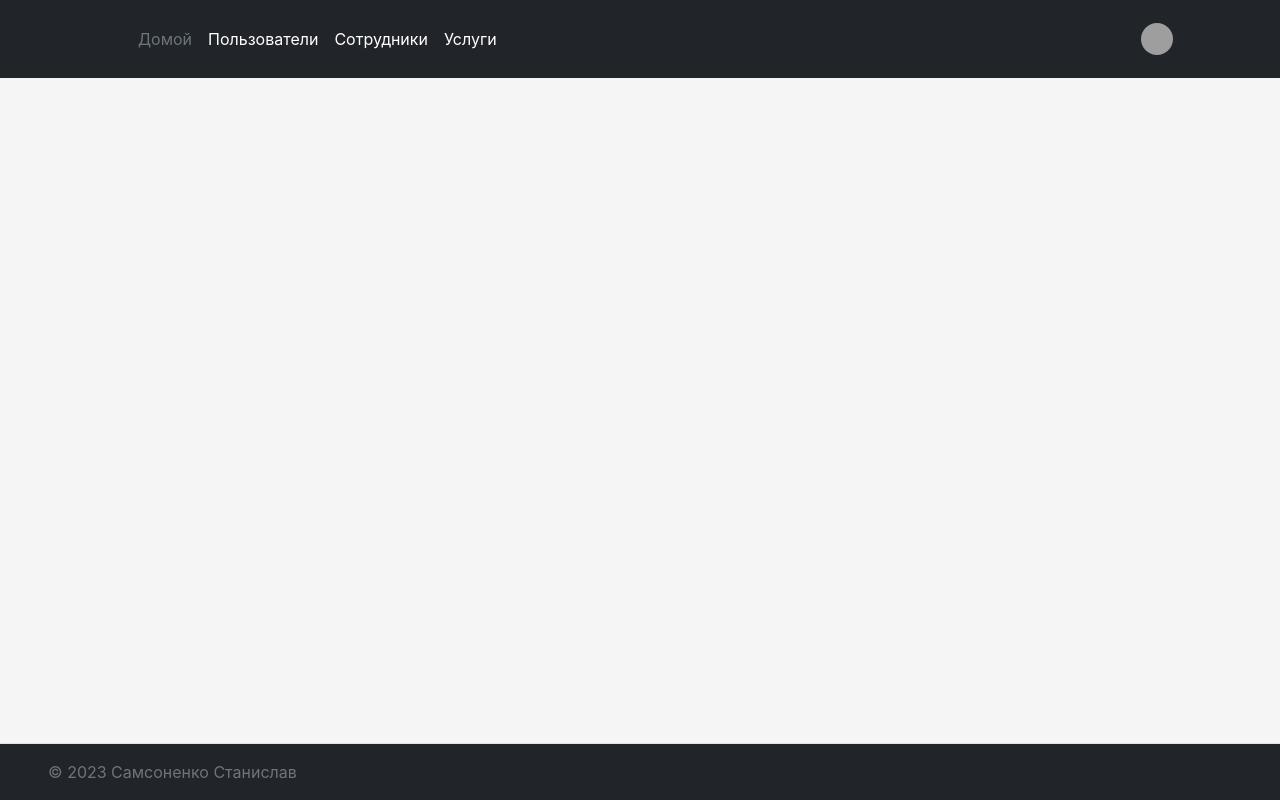
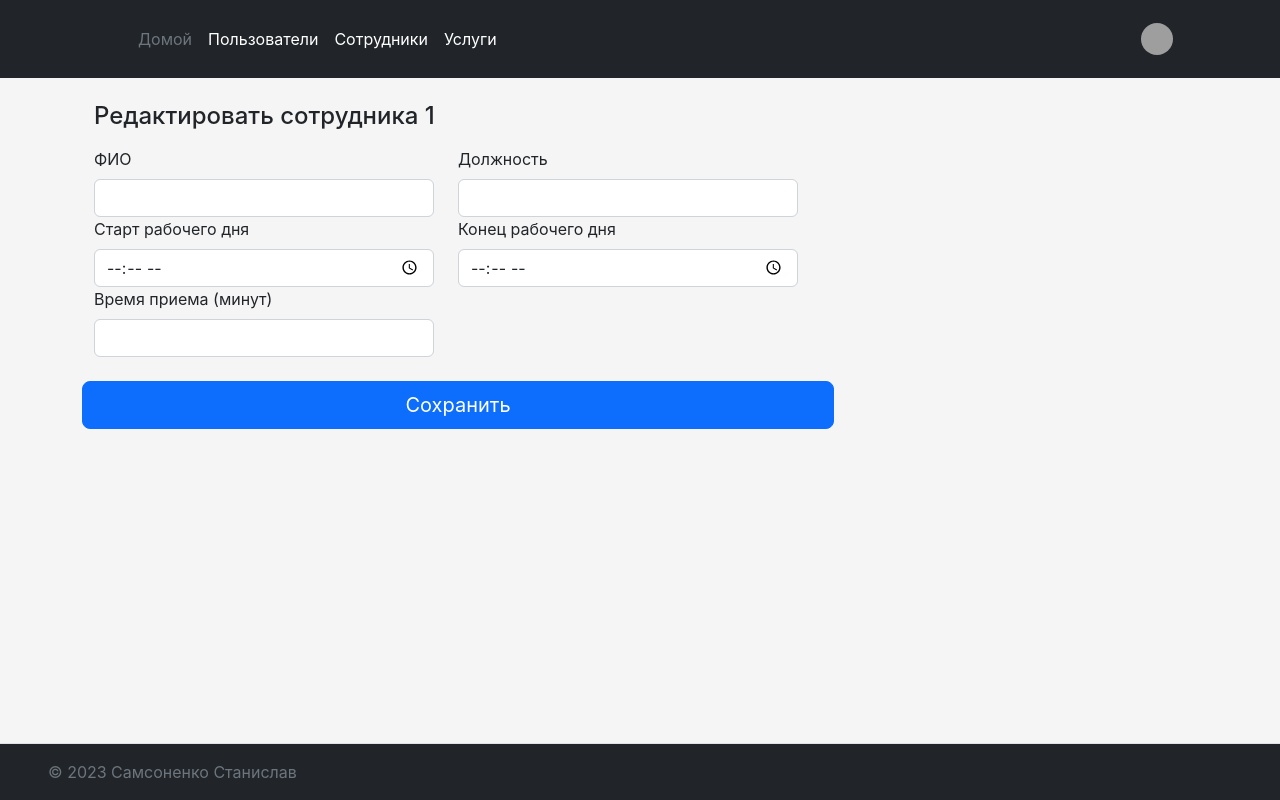
Before and after one commit to Samsonenko-Stanislav/Dental_clinic_coursework, a React (Create React App) app in the folder client/front-end/: page /employee/edit/1 in a window 1280 px wide. Built offline with nearby package versions, Linux system fonts and the light colour scheme; grey boxes are pictures that could not be loaded.

Commit message:
Added Employee Edit

```diff
--- a/client/front-end/src/App.js
+++ b/client/front-end/src/App.js
@@ -18,6 +18,7 @@ import './App.css';
 import 'bootstrap/dist/css/bootstrap.min.css';
 import AddNewUser from './pages/AddNewUser';
 import AddEmployee from './pages/AddEmployee';
+import EditEmployee from './pages/EditEmployee';
 
 const App = () => {
   return (
@@ -36,6 +37,7 @@ const App = () => {
             <Route path='/appointments/add' element={<AppointmentsAdd />} />
             <Route path='/employee' element={<Employee />} />
             <Route path='/employee/new' element={<AddEmployee />} />
+            <Route path='/employee/edit/:id' element={<EditEmployee />} />
             <Route path='/user' element={<Users />} />
             <Route path='/user/new' element={<AddNewUser />} />
             <Route path='/good' element={<Goods />} />
--- /dev/null
+++ b/client/front-end/src/pages/EditEmployee.js
@@ -0,0 +1,66 @@
+import React, { useState } from 'react';
+import { useParams } from 'react-router-dom';
+
+const EditEmployee = (props) => {
+  const params = useParams()
+  const [employee, setEmployee]= useState({})
+
+  const handleSubmit = (event) => {
+    event.preventDefault();
+
+    // Perform form submission logic here
+  };
+
+  return (
+    <div className="container">
+      <div className="col-md-7 col-lg-8">
+        <h4 className="mb-3">Редактировать сотрудника {params.id}</h4>
+        <form onSubmit={handleSubmit}>
+          <div className="row">
+            <div className="row col-12">
+              <div className="col-6">
+                <label htmlFor="fullName" className="form-label">
+                  ФИО
+                </label>
+                <input type="text" name="fullName" className="form-control" id="fullName" required value={employee.fullName} />
+              </div>
+              <div className="col-6">
+                <label htmlFor="jobTitle" className="form-label">
+                  Должность
+                </label>
+                <input type="text" name="jobTitle" className="form-control" id="jobTitle" value={employee.jobTitle} />
+              </div>
+            </div>
+            <div className="row col-12">
+              <div className="col-6">
+                <label htmlFor="workStart" className="form-label">
+                  Старт рабочего дня
+                </label>
+                <input type="time" name="workStart" className="form-control" id="workStart" value={employee.workStart} />
+              </div>
+              <div className="col-6">
+                <label htmlFor="workEnd" className="form-label">
+                  Конец рабочего дня
+                </label>
+                <input type="time" name="workEnd" className="form-control" id="workEnd" value={employee.workEnd} />
+              </div>
+              <div className="col-6">
+                <label htmlFor="durationApp" className="form-label">
+                  Время приема (минут)
+                </label>
+                <input type="text" name="durationApp" className="form-control" id="durationApp" value={employee.durationApp} />
+              </div>
+            </div>
+            <input type="hidden" name="employeeId" value={employee.id} />
+            <button className="w-100 btn btn-primary btn-lg my-4" type="submit">
+              Сохранить
+            </button>
+          </div>
+        </form>
+      </div>
+    </div>
+  );
+}
+
+
+export default EditEmployee;
--- a/client/front-end/src/pages/Employee.js
+++ b/client/front-end/src/pages/Employee.js
@@ -30,7 +30,7 @@ const Employee = () => {
                 </strong>
                 <h3 className='mb-0'>{employee.email}</h3>
                 <div className='mb-1 text-muted'>{`${employee.workStart}-${employee.workEnd}`}</div>
-                <Link to={`/employee/${employee.id}`} className='stretched-link'>Редактировать</Link>
+                <Link to={`/employee/edit/${employee.id}`} className='stretched-link'>Редактировать</Link>
               </div>
             </div>
           </div>
```
